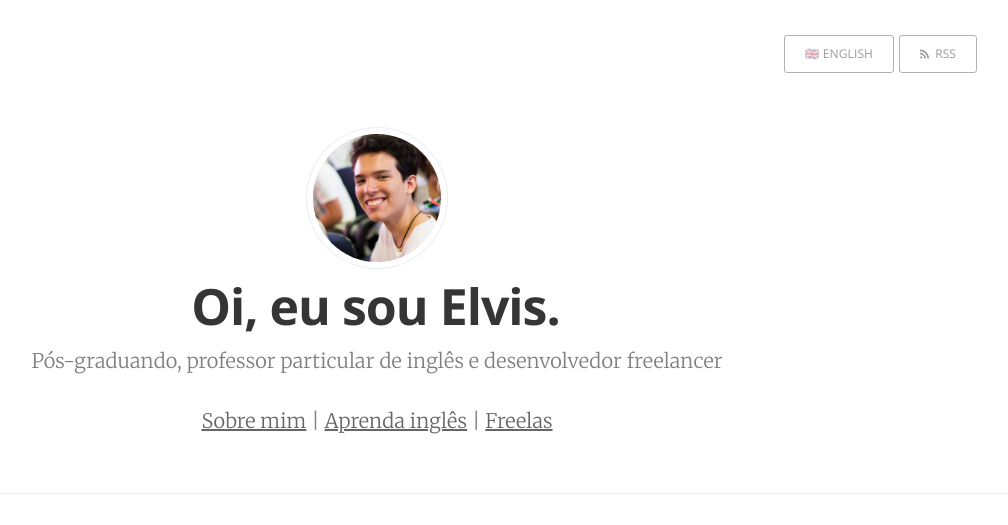
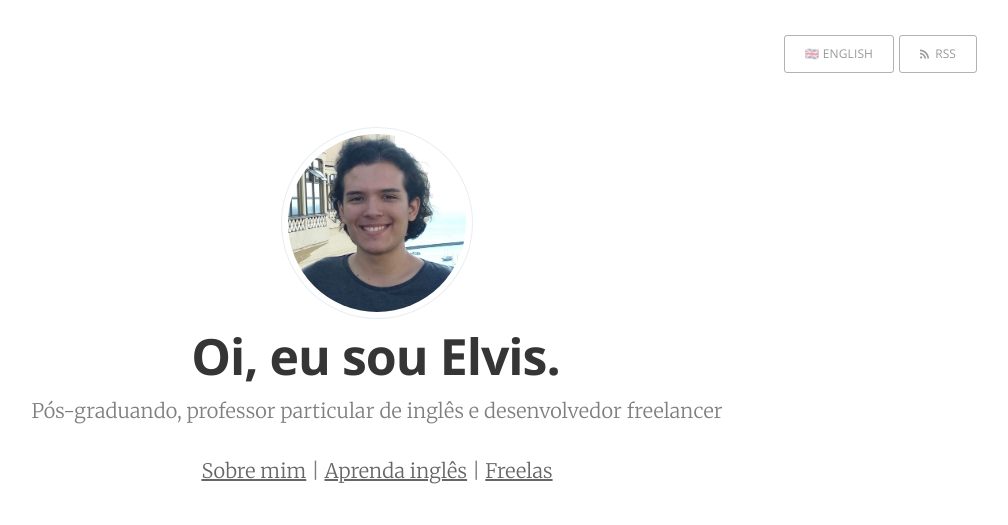
Before and after one commit to alvelvis/alvelvis.github.io, a Jekyll site: the page built from index.html, in a window 1280 px wide. Shown: the top 525 px of the page, without its empty margins (263-1271 px from the left). Built offline with Jekyll 4.4.1, drawn with Linux system fonts in a browser that asks for light colours; the list of posts is cut into pages by our own code; grey boxes are pictures that could not be loaded.

Commit message:
new profile pic

```diff
--- a/_config.yml
+++ b/_config.yml
@@ -14,6 +14,8 @@ plugins: [jekyll-paginate]
 about: 'sobre'
 english: 'aprenda-ingles'
 freela: 'freela'
+
+picture: '/assets/images/profile3.jpg'
 
 shortdesc: "Pós-graduando, professor particular de inglês e desenvolvedor freelancer"
 authordesc: "Escrevo sobre linguagem, robôs, e sobre como robôs aprendem linguagem."
--- a/_layouts/page.html
+++ b/_layouts/page.html
@@ -13,7 +13,7 @@ post_class: post-template page-template
     <nav class="main-nav {% if page.cover %} overlay {% endif %} clearfix">
         <a class="back-button icon-arrow-left" href="{{'/' | relative_url }}">Início</a>
         <a class="subscribe-button icon-feed" href="{{'feed.xml' | relative_url }}">RSS</a>
-        <a style="margin-right:5px" alt="Translate this page" onclick="translatePage('en')" class="subscribe-button" href="#">🇬🇧 English</a>
+        <a style="margin-right:5px" alt="Translate this page" onclick="translatePage('en')" id="translateBtn" class="subscribe-button" href="#">🇬🇧 English</a>
     </nav>
 </header>
 
@@ -22,7 +22,7 @@ post_class: post-template page-template
 
     <article class="post">
         <figure class="author-image author-image-big">
-            <a class="img" style="background-image: url({{'/assets/images/profile.png' | relative_url}})">
+            <a class="img" style="background-image: url({{site.picture | relative_url}})">
             <span class="hidden">{{site.author}}</span></a>
         </figure>
         <!-- <header class="post-header">
--- a/_layouts/post.html
+++ b/_layouts/post.html
@@ -9,7 +9,7 @@ post_class: post-template
     <nav class="main-nav {% if page.cover %} overlay {% endif %} clearfix">
         <a class="back-button icon-arrow-left" href="{{'/' | relative_url }}">{% if page.lang and page.lang != 'pt' %}Home{% else %}Início{% endif %}</a>
         <a class="subscribe-button icon-feed" href="{{'feed.xml' | relative_url }}">RSS</a>
-        {% if page.lang and page.lang != 'pt' %}<a style="margin-right:5px" alt="Traduzir esta página" onclick="translatePage('pt')" class="subscribe-button" href="#">🇧🇷 Português</a>{% else %}<a style="margin-right:5px" alt="Translate this page" onclick="translatePage('en')" class="subscribe-button" href="#">🇬🇧 English</a>{% endif %}
+        {% if page.lang and page.lang != 'pt' %}<a style="margin-right:5px" alt="Traduzir esta página" onclick="translatePage('pt')" id="translateBtn" class="subscribe-button" href="#">🇧🇷 Português</a>{% else %}<a style="margin-right:5px" alt="Translate this page" id="translateBtn" onclick="translatePage('en')" class="subscribe-button" href="#">🇬🇧 English</a>{% endif %}
     </nav>
 </header>
 
@@ -93,7 +93,7 @@ post_class: post-template
             <!-- If we want to display author's name and bio -->
             {% if site.author %}
                 <figure class="author-image">
-                    <a class="img" href="{{'/' | relative_url }}" style="background-image: url({{'/assets/images/profile.png' | relative_url}})">
+                    <a class="img" href="{{'/' | relative_url }}" style="background-image: url({{site.picture | relative_url}})">
                     <span class="hidden">{{site.author}}</span></a>
                 </figure>
                 <section class="author">
--- a/assets/css/screen.css
+++ b/assets/css/screen.css
@@ -1208,8 +1208,8 @@ body:not(.post-template) .post-title {
     left: 0;
     right: 0;
     margin: 0 auto;
-    width: 140px;
-    height: 140px;
+    width: 190px;
+    height: 190px;
     border-radius: 100%;
     overflow: hidden;
     background: #fff;
--- a/index.html
+++ b/index.html
@@ -12,12 +12,12 @@ cover: false
                 </a>
             {% endif %}
         <a class="subscribe-button icon-feed" href="{{'feed.xml' | relative_url }} ">RSS</a>
-        <a style="margin-right:5px" alt="Translate this page" onclick="translatePage('en')" class="subscribe-button" href="#">🇬🇧 English</a>
+        <a style="margin-right:5px" alt="Translate this page" onclick="translatePage('en')" id="translateBtn" class="subscribe-button" href="#">🇬🇧 English</a>
     </nav>
     <div class="vertical">
         <div class="main-header-content inner" style="margin-top:10%">
             <figure class="author-image author-image-home">
-                <a class="img" style="background-image: url({{'/assets/images/profile.png' | relative_url}})">
+                <a class="img" style="background-image: url({{site.picture | relative_url}})">
                 <span class="hidden">{{site.author}}</span></a>
             </figure>
             <h1 class="page-title">Oi, eu sou Elvis.</h1>
@@ -56,7 +56,7 @@ cover: false
         </section>
         <footer class="post-meta">
             {% if site.author %}
-                <img class="author-thumb" src="{{'/assets/images/profile.png' | relative_url}}" alt="Imagem do autor" nopin="nopin" />
+                <img class="author-thumb" src="{{site.picture | relative_url}}" alt="Imagem do autor" nopin="nopin" />
                 {{ site.author }}
             {% endif %}
             {% if post.categories.size > 0 %}
```
Also changed, not shown: sobre.md (+3 -3 lines), assets/images/profile2.jpg (added), assets/images/profile3.jpg (added).
